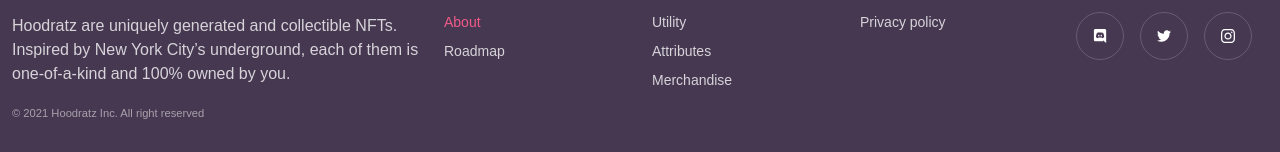
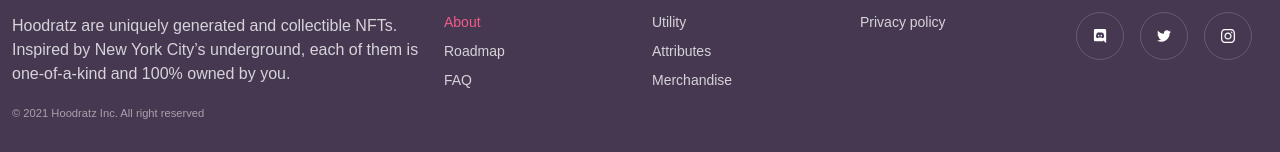
Before and after one commit to meemalabs/hoodratz.io, a Vue app: page /about in a window 1280 px wide. Shown: the part 1937-2089 px from the top of the page. Built offline with nearby package versions, Linux system fonts and the light colour scheme; a web font is replaced by a local one.

Commit message:
minor layout changes

```diff
--- a/src/components/AppFooter.vue
+++ b/src/components/AppFooter.vue
@@ -18,6 +18,12 @@
               class="flex items-center justify-between"
             >
               <div>Roadmap</div>
+              <div><img src="/images/chevron.svg" alt="" /></div>
+            </router-link>
+          </li>
+          <li class="p-4">
+            <router-link to="/faq" class="flex items-center justify-between">
+              <div>FAQ</div>
               <div><img src="/images/chevron.svg" alt="" /></div>
             </router-link>
           </li>
@@ -120,6 +126,13 @@
                     class="px-2 transition duration-150 ease-in-out rounded-md  hover:text-white focus:outline-none focus:bg-pink-custom-2"
                     to="/roadmap"
                     >Roadmap</router-link
+                  >
+                </li>
+                <li class="my-2">
+                  <router-link
+                    class="px-2 transition duration-150 ease-in-out rounded-md  hover:text-white focus:outline-none focus:bg-pink-custom-2"
+                    to="/faq"
+                    >FAQ</router-link
                   >
                 </li>
               </ul>
--- a/src/views/About.vue
+++ b/src/views/About.vue
@@ -21,7 +21,7 @@ import AppFooter from "@/components/AppFooter.vue";
         src="/images/home/hoodratz-ellipse-97.png"
         alt=""
       />
-      <div class="md:grid md:grid-cols-2 md:mx-32 md:mt-24">
+      <div class="md:grid md:grid-cols-2 lg:mx-32 md:mx-16 md:mt-24">
         <div class="relative flex mb-8 md:mb-0 md:items-center">
           <img
             class="absolute hidden  xl:top-96 xl:-left-44 lg:top-3/4 lg:-left-56 lg:block"
@@ -77,7 +77,7 @@ import AppFooter from "@/components/AppFooter.vue";
         </div>
       </div>
 
-      <div class="relative pt-32 lg:grid lg:grid-cols-2 md:mx-32">
+      <div class="relative pt-32 lg:grid lg:grid-cols-2 md:mx-16 lg:mx-32">
         <div>
           <div class="relative">
             <img
@@ -126,7 +126,7 @@ import AppFooter from "@/components/AppFooter.vue";
         </div>
 
         <img
-          class="absolute top-0 right-0 pt-32 md:block hidden"
+          class="absolute top-0 right-0 hidden pt-32 lg:block"
           src="/images/home/hoodratz-plain-cone.png"
           alt="background cone image"
         />
@@ -149,7 +149,9 @@ import AppFooter from "@/components/AppFooter.vue";
           </div>
           <div class="flex flex-1 md:items-center md:mt-8">
             <div class="flex flex-col flex-1">
-              <span class="text-2xl text-white">{{ item.name }}</span>
+              <span class="text-xl text-white lg:text-2xl">{{
+                item.name
+              }}</span>
               <span>{{ item.role }}</span>
             </div>
             <div class="grid items-center grid-cols-1 gap-4 md:grid-cols-2">
@@ -187,7 +189,7 @@ import AppFooter from "@/components/AppFooter.vue";
           alt=""
         />
         <img
-          class="absolute hidden xl:left-full xl:top-72 lg:block lg:top-96 lg:left-1/2"
+          class="absolute hidden  xl:left-full xl:top-72 lg:block lg:top-96 lg:left-1/2"
           src="/images/home/hoodratz-ellipse-88.png"
           alt=""
         />
```
